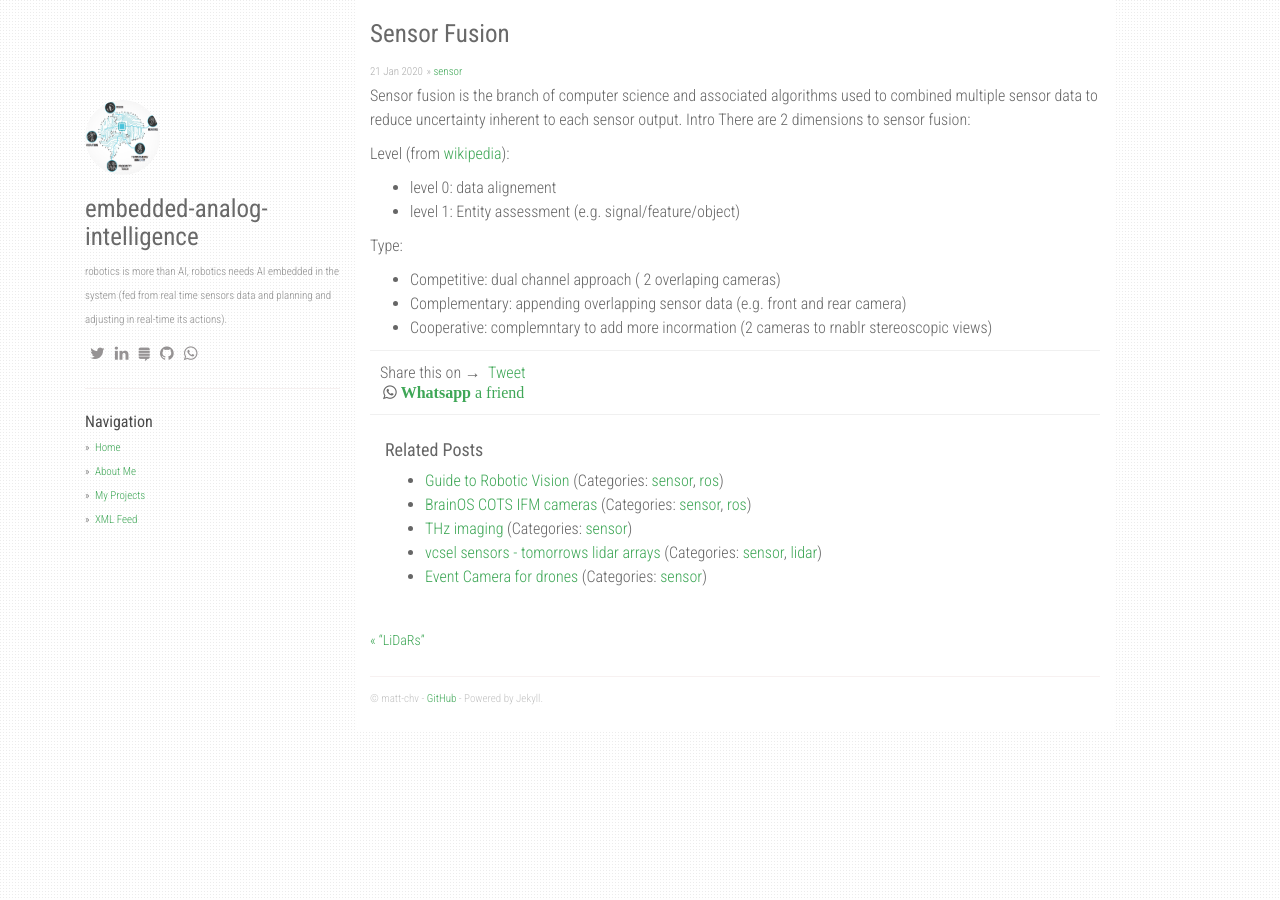
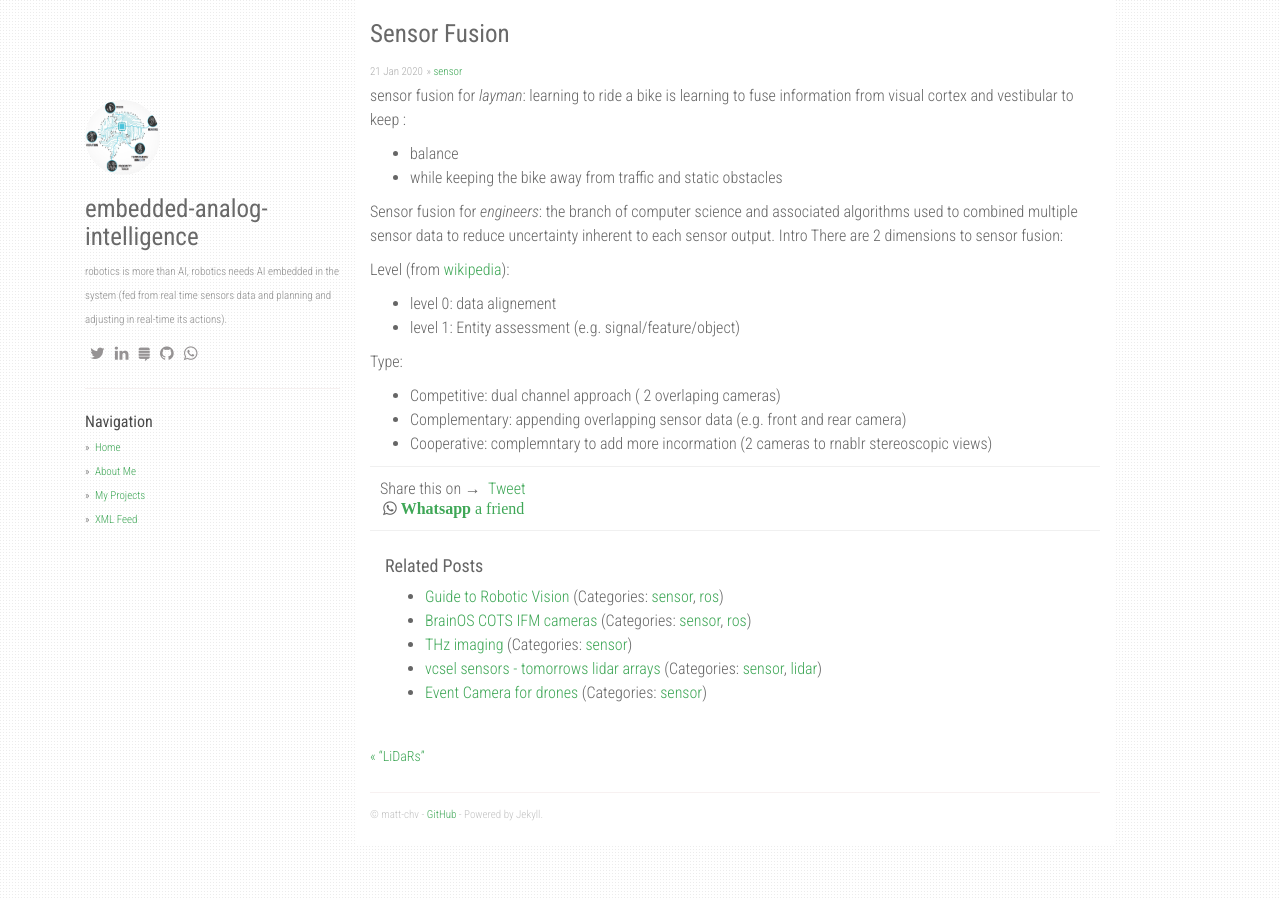
Before and after one commit to matt-chv/embedded-analog-intelligence, a Jekyll site: the page built from _posts/2020-01-21-sensor_fusion.md, in a window 1280 px wide. Built offline with Jekyll 4.4.1, drawn with Linux system fonts in a browser that asks for light colours; nearby versions of some CDN libraries; our own code applies the rules of GitHub Pages for plain Markdown files; comment, search, counter and statistics services are not loaded.

Commit message:
Update 2020-01-21-sensor_fusion.md by adding comments for layman

```diff
--- a/_posts/2020-01-21-sensor_fusion.md
+++ b/_posts/2020-01-21-sensor_fusion.md
@@ -4,7 +4,12 @@ date: 2020-01-21
 category: sensor
 lang: en
 ---
-Sensor fusion is the branch of computer science and associated algorithms used to combined multiple sensor data to reduce uncertainty inherent to each sensor output.
+sensor fusion for *layman*: learning to ride a bike is learning to fuse information from visual cortex and vestibular to keep :
+* balance
+* while keeping the bike away from traffic and static obstacles
+
+
+Sensor fusion for *engineers*: the branch of computer science and associated algorithms used to combined multiple sensor data to reduce uncertainty inherent to each sensor output.
 Intro
 There are 2 dimensions to sensor fusion:
 
```
